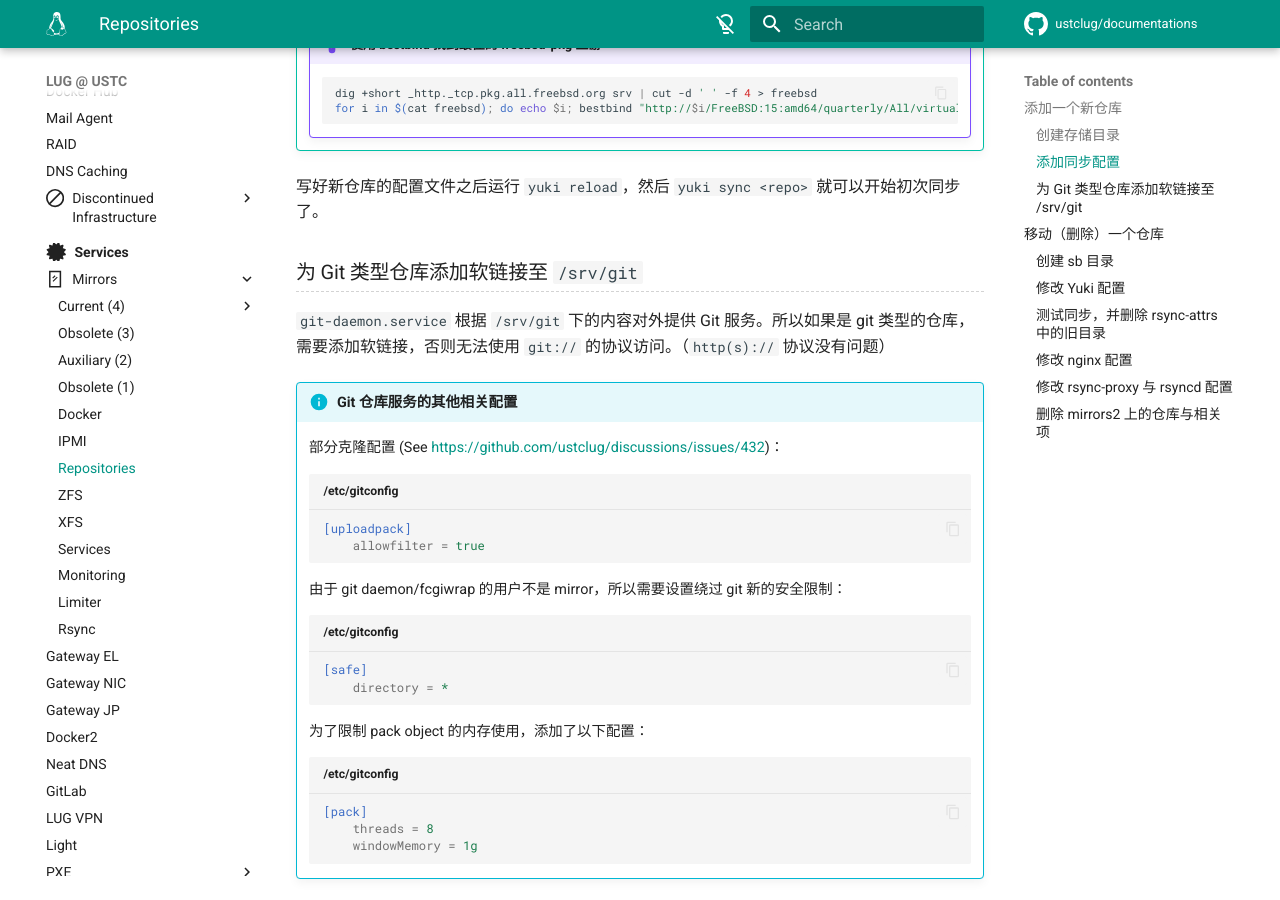
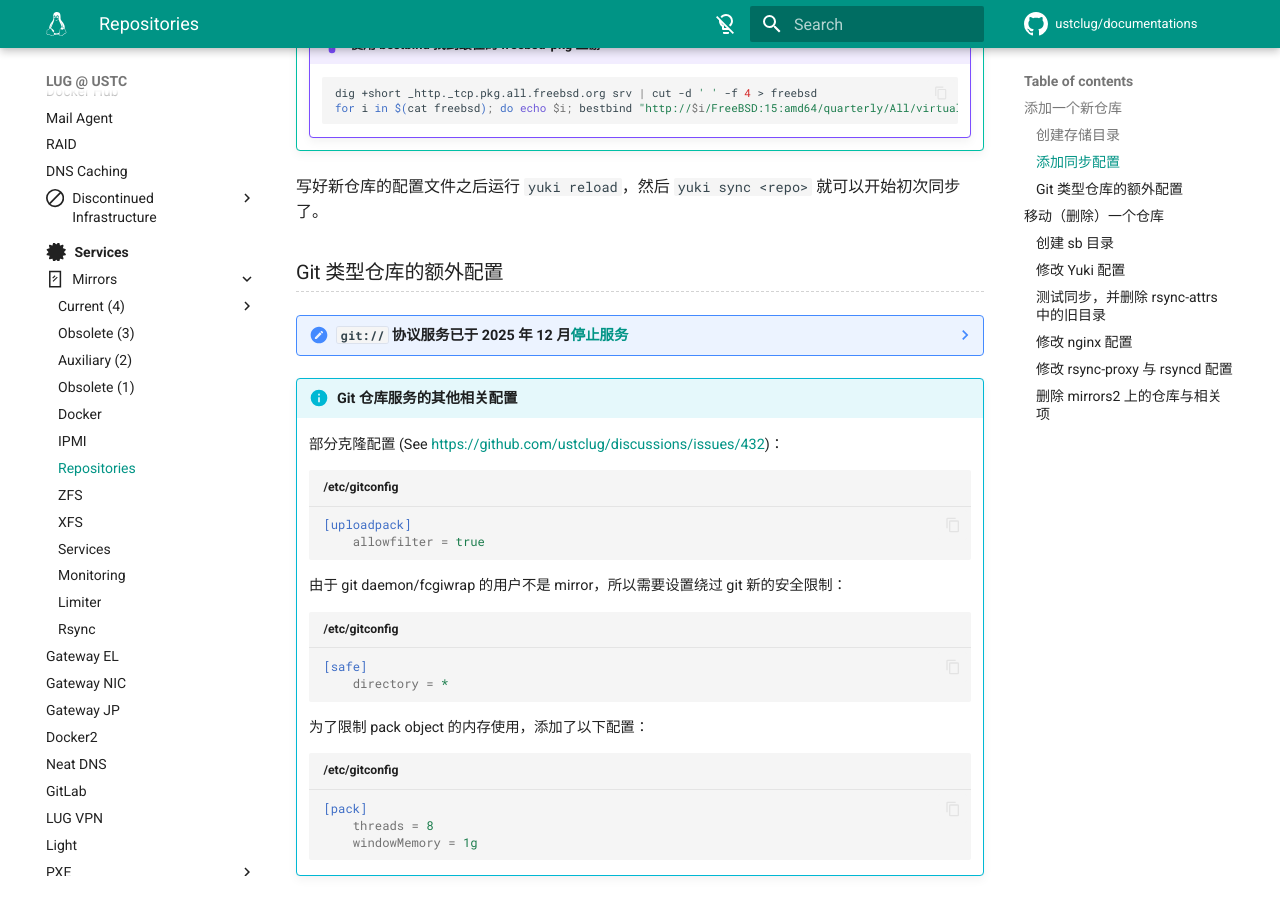
Before and after one commit to ustclug/documentations, an MkDocs documentation site: the page built from docs/services/mirrors/repos.md, in a window 1280 px wide and 900 px high, scrolled down 813 px. Built offline with MkDocs 1.6.1 and Material for MkDocs 9.7.7, drawn with Linux system fonts in a browser that asks for light colours; comment, search, counter and statistics services are not loaded.

Commit message:
mirrors/repos: git:// removed

````diff
--- a/docs/services/mirrors/repos.md
+++ b/docs/services/mirrors/repos.md
@@ -34,9 +34,17 @@
 
 写好新仓库的配置文件之后运行 `yuki reload`，然后 `yuki sync <repo>` 就可以开始初次同步了。
 
-### 为 Git 类型仓库添加软链接至 `/srv/git` {#git}
+### Git 类型仓库的额外配置 {#git}
 
-`git-daemon.service` 根据 `/srv/git` 下的内容对外提供 Git 服务。所以如果是 git 类型的仓库，需要添加软链接，否则无法使用 `git://` 的协议访问。（`http(s)://` 协议没有问题）
+??? note "`git://` 协议服务已于 2025 年 12 月[停止服务](https://servers.ustclug.org/2025/10/mirrors-remove-git-protocol/)"
+
+    `git-daemon.service` 根据 `/srv/git` 下的内容对外提供 `git://` 协议服务。所以如果是 git 类型的仓库，需要添加软链接，否则无法使用 `git://` 的协议访问，例如：
+
+    ```shell
+    ln -s /srv/repo/linux.git /srv/git/
+    ```
+
+    通过 `http(s)://` 协议访问 Git 仓库无需此软链接，因此 `/srv/git` 目录现在是已经淘汰的配置了。
 
 !!! info "Git 仓库服务的其他相关配置"
 
````
